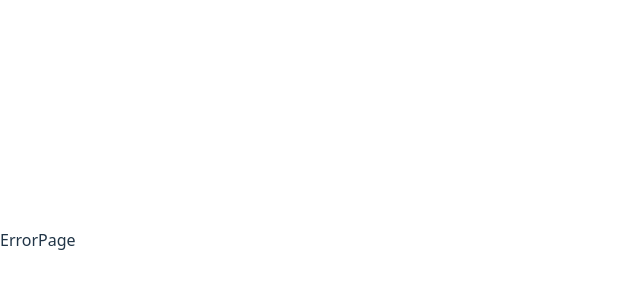
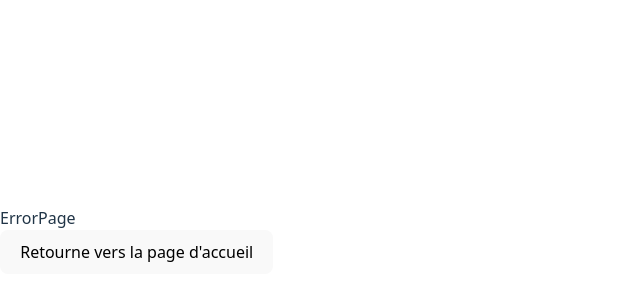
Before and after one commit to DominiqueHa/Burger-test-React, a React app: page /order/1 in a window 1280 px wide. Shown: the part 160-460 px from the top of the page, without its empty margins (0-640 px from the left). Built offline with nearby package versions, Linux system fonts and the light colour scheme; the HTML template or start-up script is replaced by a standard one.

Commit message:
✨ F02: LOGIN > add redirection from ErrorPage

```diff
--- a/components/pages/error/ErrorPage.jsx
+++ b/components/pages/error/ErrorPage.jsx
@@ -1,5 +1,12 @@
+import { Link } from "react-router-dom";
+
 export default function ErrorPage() {
   return (
-    <div>ErrorPage</div>
+    <div>ErrorPage
+        <br />
+        <Link to="/">
+        <button>Retourne vers la page d'accueil</button>
+        </Link>
+    </div>
   )
 }
```
